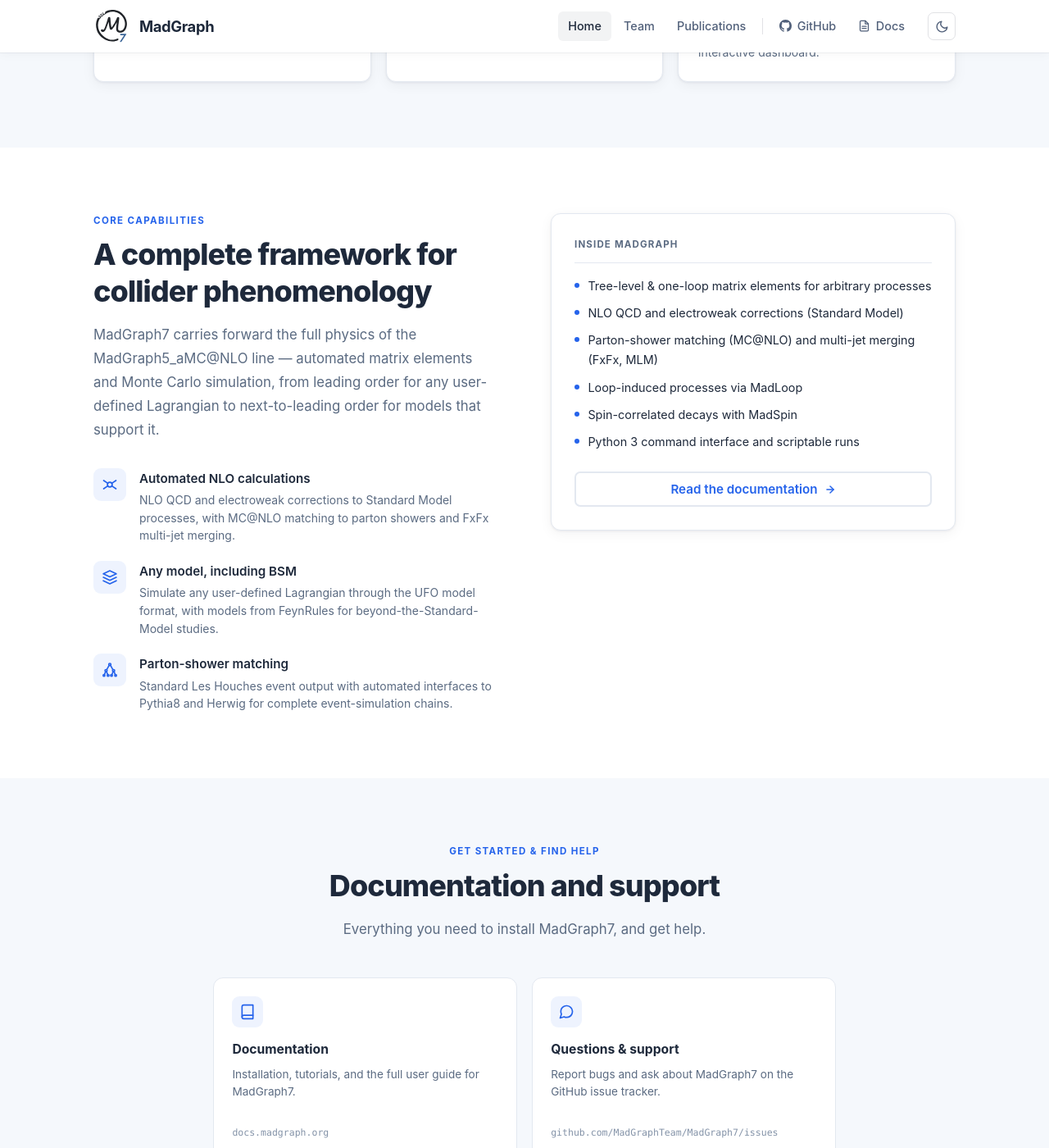
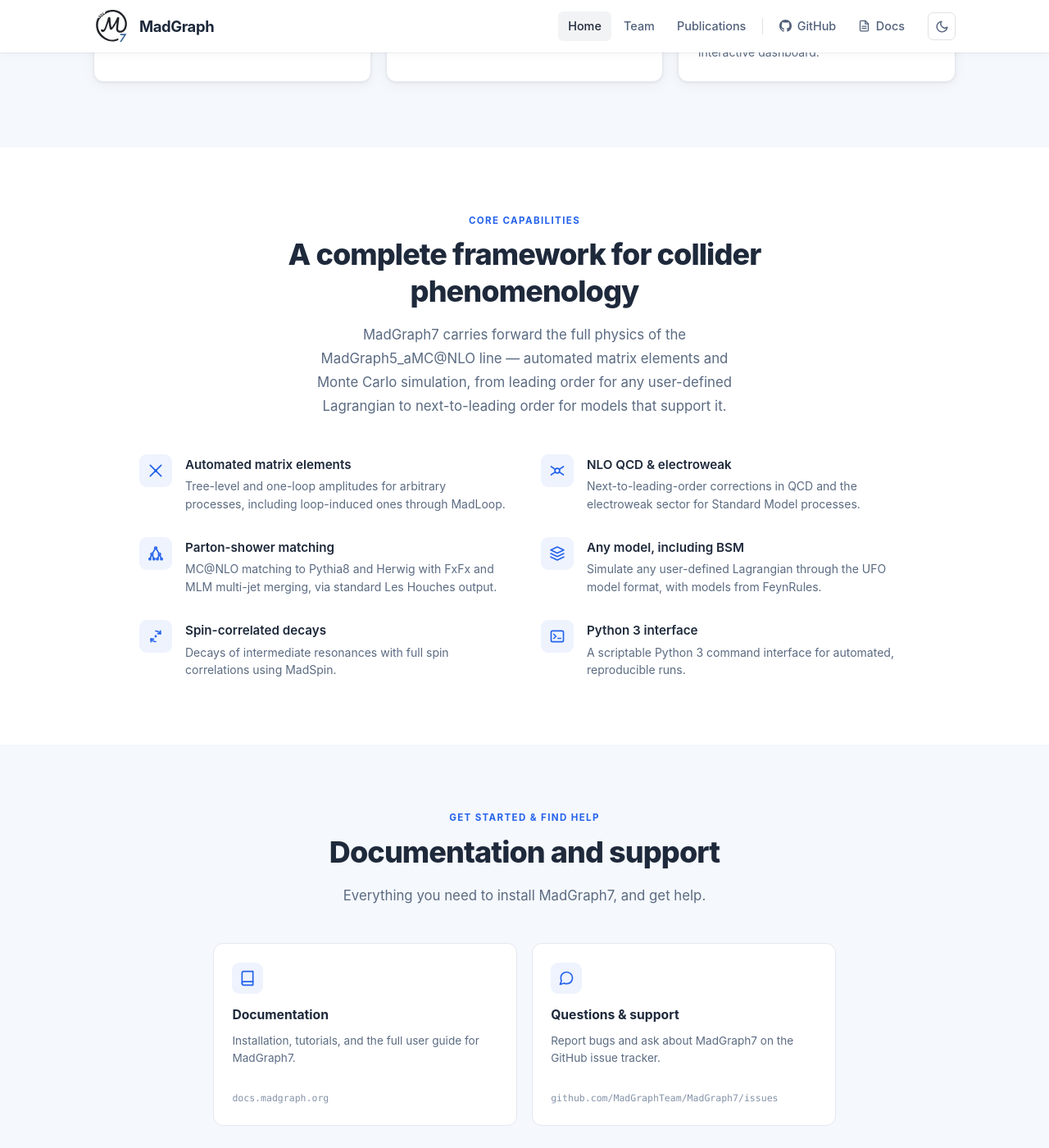
Before and after one commit to MadGraphTeam/madgraphteam.github.io, a Jekyll site: the page built from index.html, in a window 1280 px wide and 1400 px high, scrolled down 1383 px. Shown: the whole window at 82% size. Built offline with Jekyll 4.4.1, drawn with Linux system fonts in a browser that asks for light colours; some of the changed text lies outside the part shown.

Commit message:
Update core capabilities

```diff
--- a/_includes/footer.html
+++ b/_includes/footer.html
@@ -17,8 +17,8 @@
     </nav>
 
     <p class="footer-copy">
-      &copy; {{ 'now' | date: '%Y' }} The MadGraph5_aMC@NLO development team.
-      MadGraph5_aMC@NLO is released under an adapted University of Illinois/NCSA open-source license.
+      &copy; {{ 'now' | date: '%Y' }} The MadGraph development team.
+      MadGraph is released under an adapted University of Illinois/NCSA open-source license.
     </p>
 
   </div>
--- a/_sass/main.scss
+++ b/_sass/main.scss
@@ -508,6 +508,24 @@
 .section-lead { font-size: 1.05rem; color: var(--muted); max-width: 560px; line-height: 1.72; }
 
 .about-grid { display: grid; grid-template-columns: 1fr 1fr; gap: 4rem; align-items: start; }
+
+.about-head { text-align: center; max-width: 640px; margin: 0 auto 2.75rem; }
+.about-head .section-lead { margin: 0.85rem auto 0; }
+
+.feature-grid {
+  list-style: none;
+  display: grid;
+  grid-template-columns: repeat(2, 1fr);
+  gap: 1.85rem 2.5rem;
+  max-width: 940px;
+  margin: 0 auto;
+}
+
+@media (max-width: 720px) {
+  .feature-grid { grid-template-columns: 1fr; }
+}
+
+.about-cta { text-align: center; margin-top: 2.75rem; }
 
 .feature-list { list-style: none; display: flex; flex-direction: column; gap: 1.25rem; margin-top: 2rem; }
 .feature-item { display: flex; gap: 1rem; align-items: flex-start; }
--- a/index.html
+++ b/index.html
@@ -183,9 +183,7 @@
 <!-- Core capabilities -->
 <section class="about">
   <div class="container">
-    <div class="about-grid">
-
-      <div>
+    <div class="about-head">
       <div class="section-label">Core capabilities</div>
       <h2 class="section-title">A complete framework for collider phenomenology</h2>
       <p class="section-lead">
@@ -193,76 +191,94 @@
         automated matrix elements and Monte&nbsp;Carlo simulation, from leading order for any
         user-defined Lagrangian to next-to-leading order for models that support it.
       </p>
+    </div>
 
-        <ul class="feature-list">
+    <ul class="feature-grid">
       <li class="feature-item">
         <div class="feature-icon">
-              <!-- NLO: loop / vertex diagram -->
           <svg width="20" height="20" viewBox="0 0 24 24" fill="none" stroke="currentColor" stroke-width="2" stroke-linecap="round" stroke-linejoin="round" aria-hidden="true">
-                <circle cx="12" cy="12" r="3.5"/>
-                <path d="M3 6 9.1 10.1M3 18 9.1 13.9M21 6 14.9 10.1M21 18 14.9 13.9"/>
+            <path d="M4 4 20 20M20 4 4 20"/><circle cx="12" cy="12" r="2.3" fill="currentColor" stroke="none"/>
           </svg>
         </div>
         <div>
-              <div class="feature-title">Automated NLO calculations</div>
-              <p class="feature-desc">NLO QCD and electroweak corrections to Standard Model processes, with MC@NLO matching to parton showers and FxFx multi-jet merging.</p>
+          <div class="feature-title">Automated matrix elements</div>
+          <p class="feature-desc">Tree-level and one-loop amplitudes for arbitrary processes, including loop-induced ones through MadLoop.</p>
         </div>
       </li>
+
       <li class="feature-item">
         <div class="feature-icon">
-              <!-- BSM: layered / modular models -->
           <svg width="20" height="20" viewBox="0 0 24 24" fill="none" stroke="currentColor" stroke-width="2" stroke-linecap="round" stroke-linejoin="round" aria-hidden="true">
-                <path d="M12 2.5 2.5 7 12 11.5 21.5 7 12 2.5z"/>
-                <path d="M2.5 12 12 16.5 21.5 12"/>
-                <path d="M2.5 17 12 21.5 21.5 17"/>
+            <circle cx="12" cy="12" r="3.5"/><path d="M3 6 9.1 10.1M3 18 9.1 13.9M21 6 14.9 10.1M21 18 14.9 13.9"/>
           </svg>
         </div>
         <div>
-              <div class="feature-title">Any model, including BSM</div>
-              <p class="feature-desc">Simulate any user-defined Lagrangian through the UFO model format, with models from FeynRules for beyond-the-Standard-Model studies.</p>
+          <div class="feature-title">NLO QCD &amp; electroweak</div>
+          <p class="feature-desc">Next-to-leading-order corrections in QCD and the electroweak sector for Standard Model processes.</p>
         </div>
       </li>
+
       <li class="feature-item">
         <div class="feature-icon">
-              <!-- Parton shower: branching cascade -->
           <svg width="20" height="20" viewBox="0 0 24 24" fill="none" stroke="currentColor" stroke-width="2" stroke-linecap="round" stroke-linejoin="round" aria-hidden="true">
-                <circle cx="12" cy="4" r="1.6"/>
-                <circle cx="6.5" cy="13" r="1.6"/><circle cx="17.5" cy="13" r="1.6"/>
-                <circle cx="3.5" cy="20" r="1.3"/><circle cx="9.5" cy="20" r="1.3"/>
-                <circle cx="14.5" cy="20" r="1.3"/><circle cx="20.5" cy="20" r="1.3"/>
+            <circle cx="12" cy="4" r="1.6"/><circle cx="6.5" cy="13" r="1.6"/><circle cx="17.5" cy="13" r="1.6"/>
+            <circle cx="3.5" cy="20" r="1.3"/><circle cx="9.5" cy="20" r="1.3"/><circle cx="14.5" cy="20" r="1.3"/><circle cx="20.5" cy="20" r="1.3"/>
             <path d="M11 5.3 7.5 11.6M13 5.3 16.5 11.6M5.8 14.5 4.2 18.6M7.2 14.5 8.8 18.6M16.8 14.5 15.2 18.6M18.2 14.5 19.8 18.6"/>
           </svg>
         </div>
         <div>
           <div class="feature-title">Parton-shower matching</div>
-              <p class="feature-desc">Standard Les Houches event output with automated interfaces to Pythia8 and Herwig for complete event-simulation chains.</p>
+          <p class="feature-desc">MC@NLO matching to Pythia8 and Herwig with FxFx and MLM multi-jet merging, via standard Les Houches output.</p>
+        </div>
+      </li>
+
+      <li class="feature-item">
+        <div class="feature-icon">
+          <svg width="20" height="20" viewBox="0 0 24 24" fill="none" stroke="currentColor" stroke-width="2" stroke-linecap="round" stroke-linejoin="round" aria-hidden="true">
+            <path d="M12 2.5 2.5 7 12 11.5 21.5 7 12 2.5z"/><path d="M2.5 12 12 16.5 21.5 12"/><path d="M2.5 17 12 21.5 21.5 17"/>
+          </svg>
+        </div>
+        <div>
+          <div class="feature-title">Any model, including BSM</div>
+          <p class="feature-desc">Simulate any user-defined Lagrangian through the UFO model format, with models from FeynRules.</p>
+        </div>
+      </li>
+
+      <li class="feature-item">
+        <div class="feature-icon">
+          <svg width="20" height="20" viewBox="0 0 24 24" fill="none" stroke="currentColor" stroke-width="2" stroke-linecap="round" stroke-linejoin="round" aria-hidden="true">
+            <circle cx="12" cy="12" r="1.7" fill="currentColor" stroke="none"/>
+            <path d="M12 4.2a7.8 7.8 0 0 1 6.8 4"/><path d="M12 19.8a7.8 7.8 0 0 1-6.8-4"/>
+            <polyline points="18.8 4 19.1 8.2 15 8"/><polyline points="5.2 20 4.9 15.8 9 16"/>
+          </svg>
+        </div>
+        <div>
+          <div class="feature-title">Spin-correlated decays</div>
+          <p class="feature-desc">Decays of intermediate resonances with full spin correlations using MadSpin.</p>
+        </div>
+      </li>
+
+      <li class="feature-item">
+        <div class="feature-icon">
+          <svg width="20" height="20" viewBox="0 0 24 24" fill="none" stroke="currentColor" stroke-width="2" stroke-linecap="round" stroke-linejoin="round" aria-hidden="true">
+            <rect x="3" y="4" width="18" height="16" rx="2"/><path d="M7 9l3 3-3 3"/><line x1="13" y1="15" x2="17" y2="15"/>
+          </svg>
+        </div>
+        <div>
+          <div class="feature-title">Python&nbsp;3 interface</div>
+          <p class="feature-desc">A scriptable Python&nbsp;3 command interface for automated, reproducible runs.</p>
         </div>
       </li>
     </ul>
-      </div>
 
-      <div>
-        <div class="info-card">
-          <div class="info-card-label">Inside MadGraph</div>
-          <ul class="info-card-list">
-            <li>Tree-level &amp; one-loop matrix elements for arbitrary processes</li>
-            <li>NLO QCD and electroweak corrections (Standard Model)</li>
-            <li>Parton-shower matching (MC@NLO) and multi-jet merging (FxFx, MLM)</li>
-            <li>Loop-induced processes via MadLoop</li>
-            <li>Spin-correlated decays with MadSpin</li>
-            <li>Python&nbsp;3 command interface and scriptable runs</li>
-          </ul>
-          <a href="{{ site.docs_url }}" class="btn btn-ghost" target="_blank" rel="noopener noreferrer" style="width: 100%; justify-content: center;">
+    <!-- <div class="about-cta">
+      <a href="{{ site.docs_url }}" class="btn btn-outline" target="_blank" rel="noopener noreferrer">
         Read the documentation
         <svg width="14" height="14" viewBox="0 0 24 24" fill="none" stroke="currentColor" stroke-width="2.5" stroke-linecap="round" stroke-linejoin="round" aria-hidden="true">
-              <line x1="5" y1="12" x2="19" y2="12"/>
-              <polyline points="12 5 19 12 12 19"/>
+          <line x1="5" y1="12" x2="19" y2="12"/><polyline points="12 5 19 12 12 19"/>
         </svg>
       </a>
-        </div>
-      </div>
-
-    </div>
+    </div> -->
   </div>
 </section>
 
```
Lines whose indentation alone changed are shown as unchanged.
